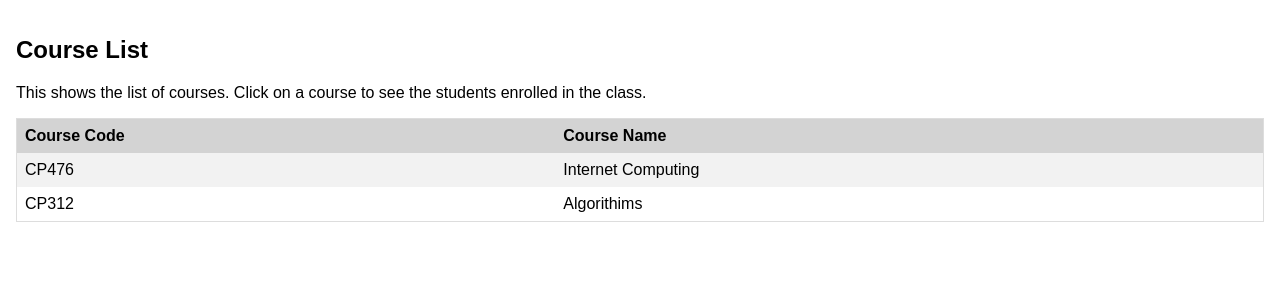
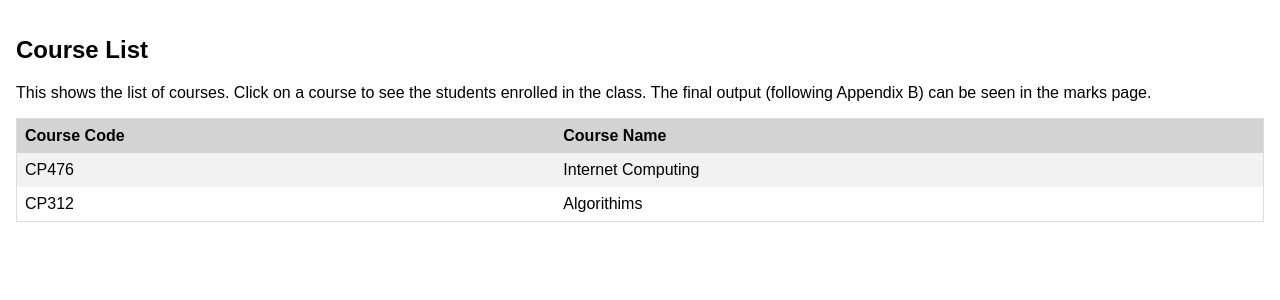
Before and after one commit to MatthewFraser22/CP476, a PHP site: page / in a window 1280 px wide. Shown: the part 89-389 px from the top of the page. Run offline with PHP 8.4, Linux system fonts and the light colour scheme.

Commit message:
Add description.

```diff
--- a/index.php
+++ b/index.php
@@ -7,7 +7,7 @@
     <?php include 'header.php'; ?>
     <div class="container">
         <h2>Course List</h2>
-        <p>This shows the list of courses. Click on a course to see the students enrolled in the class.</p>
+        <p>This shows the list of courses. Click on a course to see the students enrolled in the class. The final output (following Appendix B) can be seen in the marks page.</p>
         <div style="overflow-x:auto;">
             <table>
                 <tr>
```
